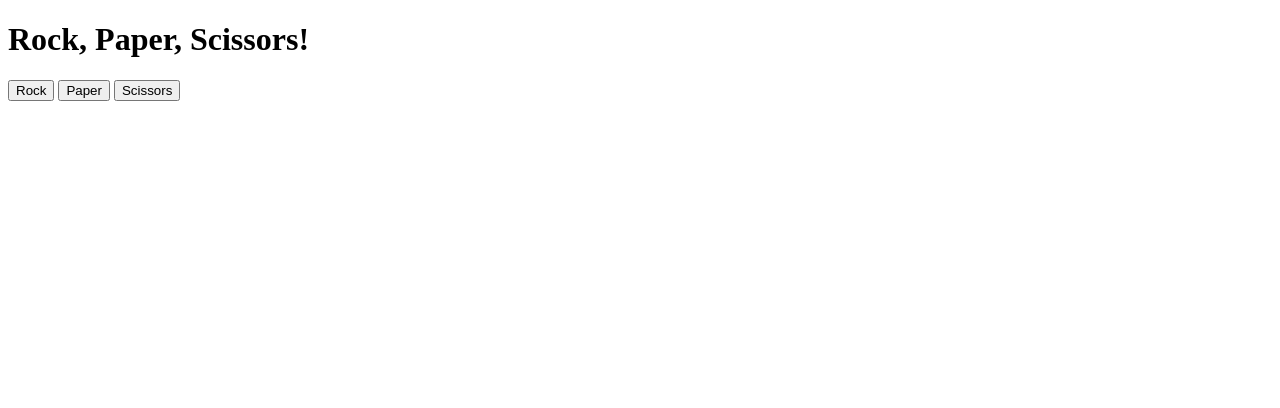
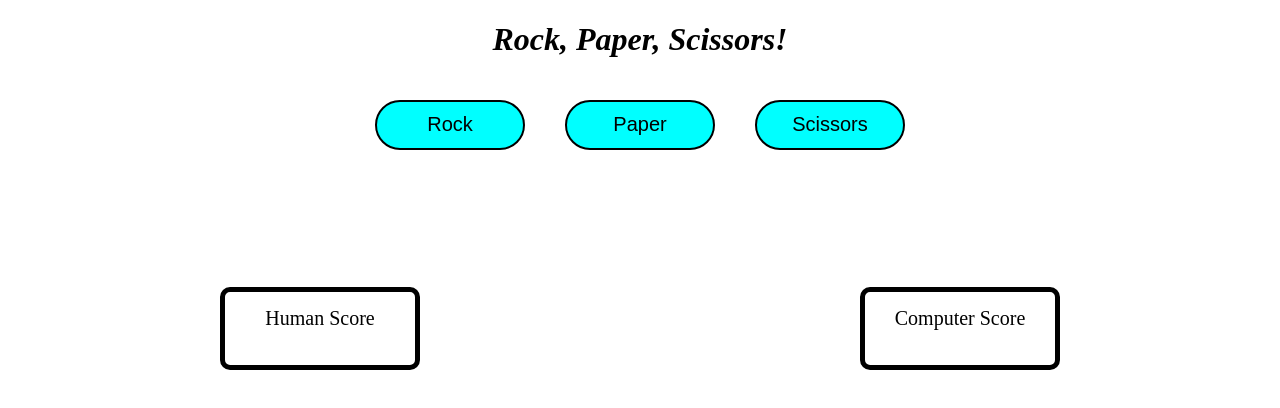
Before and after one commit to VitaDani/rock_paper_scissors_js, a plain HTML site: page index.html in a window 1280 px wide. Drawn offline with Linux system fonts and the light colour scheme.

Commit message:
Add UI elements to tell players the score
Revising the code keeping track of the score to display it to the user/player.

```diff
--- a/index.html
+++ b/index.html
@@ -3,16 +3,21 @@
     <head>
         <meta charset="UTF-8">
         <title>Rock, Paper, Scissors</title>
-        <!-- <link rel="stylesheet" href="style.css"> -->
+        <link rel="stylesheet" href="style.css">
         <script type="text/javascript" src="javascript.js" defer></script>
     </head>
 
     <body>
-        <h1>Rock, Paper, Scissors!</h1>
+        <h1 id="title">Rock, Paper, Scissors!</h1>
         <div class="container">
             <button id="rock">Rock</button>
             <button id="paper">Paper</button>
             <button id="scissors">Scissors</button>
         </div>
+
+        <div class="scores">
+            <span id="human_score">Human Score</span>
+            <span id="computer_score">Computer Score</span>
+        </div>
     </body>
 </html>
--- a/javascript.js
+++ b/javascript.js
@@ -14,7 +14,7 @@ function getComputerChoice() {
     }
 }
 
-// Create the function to get human choice as a prompt input
+// Create the ability to get human choice as a clickable button
 let container = document.querySelector(".container");
 
 container.addEventListener('click', (event) => {
@@ -59,9 +59,25 @@ function playRound(humanChoice, computerChoice) {
         console.log("The player wins this round. Scissors beats Paper!");
         humanScore++;
     }
+    h_score.textContent = `${humanScore}`;
+    c_score.textContent = `${computerScore}`;
     console.log(`The computer has a score of ${computerScore} and the player has a score of ${humanScore}`);
 }
 
 // Create two variables to keep the score for each player
 let humanScore = 0;
 let computerScore = 0;
+
+// Use querySelectors to have the page display the score
+let human_score = document.querySelector("#human_score");
+let computer_score = document.querySelector("#computer_score");
+let h_score = document.createElement("p");
+let c_score = document.createElement("p");
+
+
+h_score.style.textAlign = "center";
+c_score.style.textAlign = "center";
+
+
+human_score.appendChild(h_score);
+computer_score.appendChild(c_score);
--- a/style.css
+++ b/style.css
@@ -1,3 +1,9 @@
+html, body {
+    margin: 0;
+    padding: 0;
+    height: 100%;
+}
+
 h1 {
     text-align: center;
     font-style: italic;
@@ -5,8 +11,9 @@ h1 {
 
 button {
     border: 2px solid black;
-    border-radius: 5px;
+    border-radius: 25px;
     background-color: cyan;
+    font-size:20px;
     width: 150px;
     height: 50px;
     margin: 20px;
@@ -16,3 +23,21 @@ button {
     display: flex;
     justify-content: center;
 }
+
+.scores {
+    display: flex;
+    justify-content: space-around;
+    align-items: flex-end;
+    height: 25%;
+}
+
+#human_score, #computer_score {
+    box-sizing: border-box;
+    font-size: 20px;
+    text-align: center;
+    border: 5px solid black;
+    border-radius: 10px;
+    width: 200px;
+    height: auto;
+    padding: 15px;
+}
```
